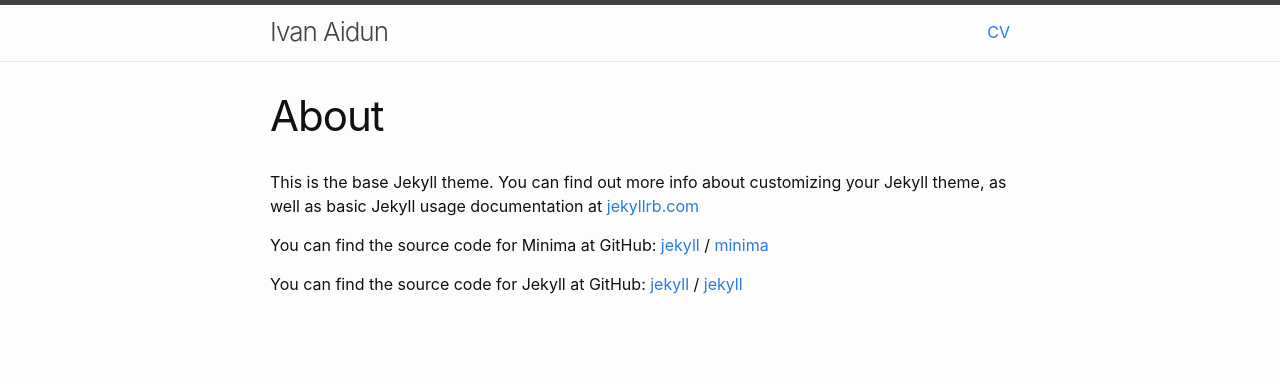
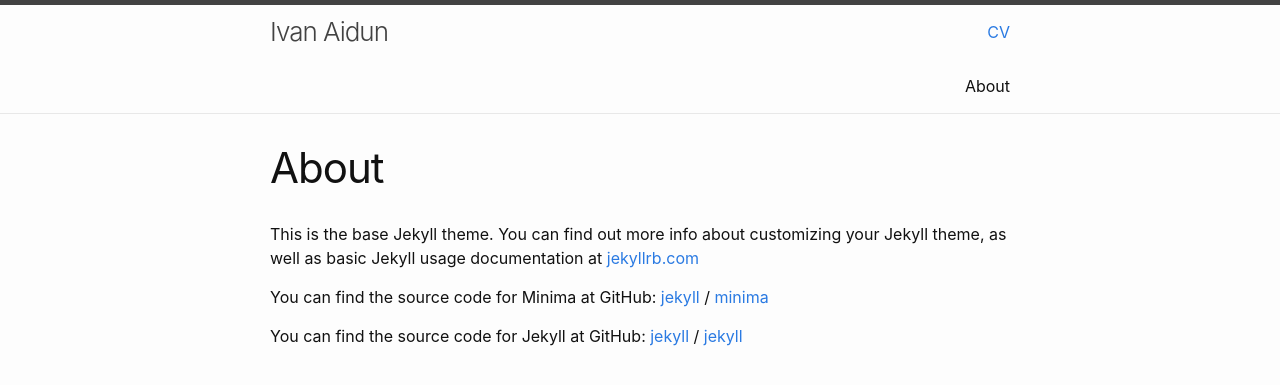
Before and after one commit to ivan-aidun/ivan-aidun.github.io, a Jekyll site: the page built from docs/about.markdown, in a window 1280 px wide. Shown: the top 385 px of the page. Built offline with Jekyll 4.4.1, drawn with Linux system fonts in a browser that asks for light colours.

Commit message:
Moving picture, adding page

```diff
--- a/docs/_includes/header.html
+++ b/docs/_includes/header.html
@@ -18,14 +18,14 @@
         </label>
 
         <a href="IAidun_CV.pdf" download>CV</a>
-        <!-- <div class="trigger">
+        <div class="trigger">
           {%- for path in page_paths -%}
             {%- assign my_page = site.pages | where: "path", path | first -%}
             {%- if my_page.title -%}
             <a class="page-link" href="{{ my_page.url | relative_url }}">{{ my_page.title | escape }}</a>
             {%- endif -%}
           {%- endfor -%}
-        </div> -->
+        </div>
       </nav>
     {%- endif -%}
   </div>
--- a/docs/index.markdown
+++ b/docs/index.markdown
@@ -5,9 +5,11 @@
 layout: home
 ---
 
+<div>
+<img src="IMG_2876.JPG" alt="Ivan Aidun" style="height:200px; width:auto; object-fit:contain">
+</div>
+
 I am a Ph.D. student in math at the [University of Wisconsin—Madison][uw-link]. I am interested in number theory and algebraic geometry. My advisor is [Jordan Ellenberg][ellenberg].
-
-<img src="IMG_2876.JPG" alt="Ivan Aidun" style="scale:.5">
 
 [uw-link]:https://math.wisc.edu/
 [ellenberg]:https://www.jordanellenberg.com/
```
